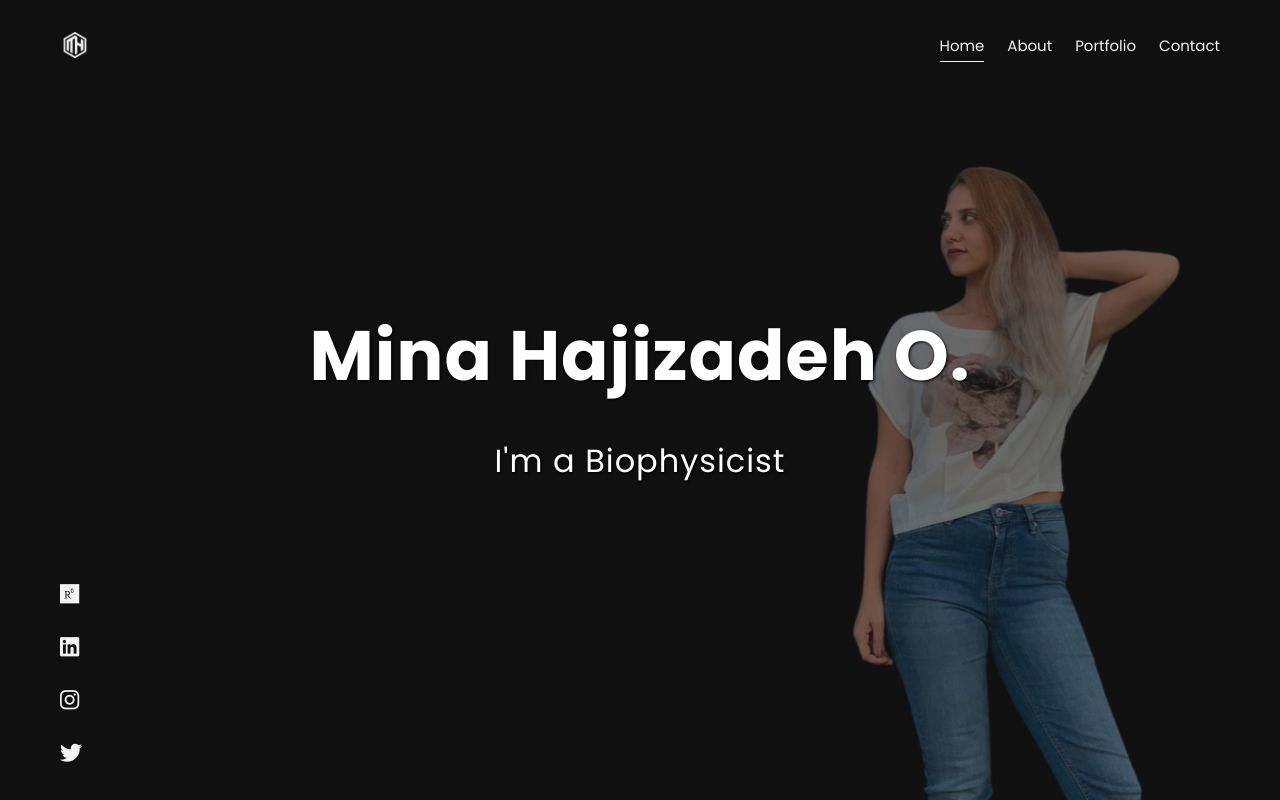
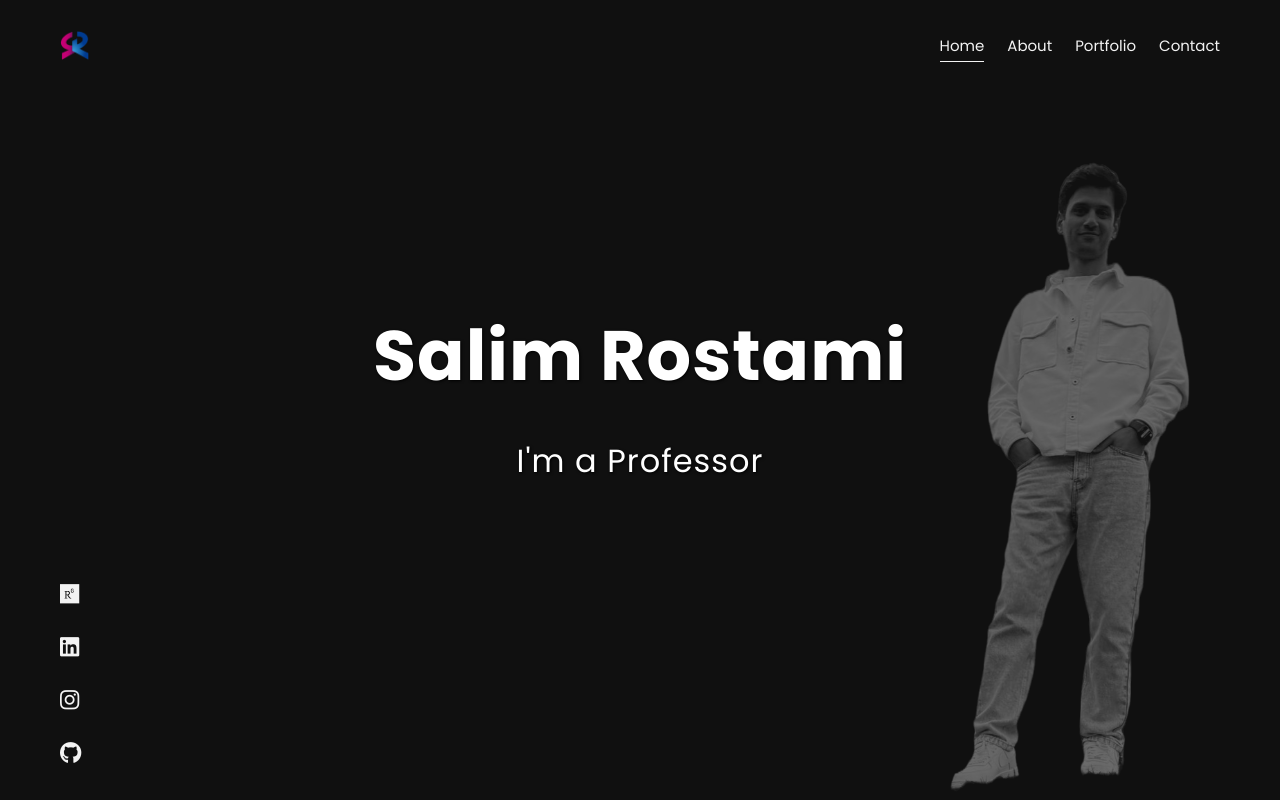
Before and after one commit to salimrostami/salimReact, a React (Create React App) app: page / in a window 1280 px wide. Built offline with nearby package versions, Linux system fonts and the light colour scheme.

Commit message:
homepage salim.projmgt.fr

```diff
--- a/package.json
+++ b/package.json
@@ -1,7 +1,7 @@
 {
   "name": "my-portfolio",
   "version": "0.1.0",
-  "homepage": "https://salimrostami.github.io/sReact/",
+  "homepage": "https://salim.projmgt.fr",
   "private": true,
   "dependencies": {
     "@testing-library/jest-dom": "^5.16.5",
--- a/public/index.html
+++ b/public/index.html
@@ -2,7 +2,7 @@
 <html lang="en">
   <head>
     <meta charset="utf-8" />
-    <link rel="icon" href="%PUBLIC_URL%/projectImages/logoMinaBlack.png" />
+    <link rel="icon" href="%PUBLIC_URL%/projectImages/logoSalim.png" />
     <meta name="viewport" content="width=device-width, initial-scale=1" />
     <meta name="theme-color" content="#000000" />
     <meta
@@ -23,7 +23,7 @@
       crossorigin="anonymous"
       referrerpolicy="no-referrer"
     />
-    <title>Mina Hajizadeh - Biophysicist</title>
+    <title>Salim Rostami - Researcher</title>
   </head>
   <body>
     <div id="root"></div>
--- a/src/App.js
+++ b/src/App.js
@@ -2,28 +2,28 @@ import Header from "./components/Header";
 import AnimatedRoutes from "./components/AnimatedRoutes";
 
 function App() {
+  const personalDetails = {
+    name: "Salim Rostami",
+    location: "Paris, France",
+    tagline: "I'm a Professor",
+    email: "s[dot]rostami[at]ieseg[dot]fr",
+    affiliation: "IESEG School of Management",
+    brand: "Professor who conducts reserach, teaches, and develops learning tools!",
+    intro: "As researcher, I develop mathematical models for a given system (business, project, factory, etc.), and use optimization methods to improve its efficiency (maximize profit, minimize completion time, etc.). In other words, I do mathematical optimization. I also teach Project and Operations Management to B.Sc. and M.Sc. stduents. I am passionate about developing online learning tools and games.",
+    birthday: "1989/07/09",
+    language: "Persian, English, French (B2)",
+  };
   // const personalDetails = {
-  //   name: "Salim Rostami",
-  //   location: "Paris, France",
-  //   tagline: "I'm a Professor",
-  //   email: "s[dot]rostami[at]ieseg[dot]fr",
-  //   affiliation: "IESEG School of Management",
-  //   brand: "Professor who conducts reserach, teaches, and develops learning tools!",
-  //   intro: "As researcher, I develop mathematical models for a given system (business, project, factory, etc.), and use optimization methods to improve its efficiency (maximize profit, minimize completion time, etc.). In other words, I do mathematical optimization. I also teach Project and Operations Management to B.Sc. and M.Sc. stduents. I am passionate about developing online learning tools and games.",
-  //   birthday: "1989/07/09",
-  //   language: "Persian, English, French (B2)",
+  //   name: "Mina Hajizadeh O.",
+  //   location: "Tartu, Estonia",
+  //   tagline: "I'm a Biophysicist",
+  //   email: "mina[dot]hajizadeh[at]ut[dot]ee",
+  //   affiliation: "Physicum, University of Tartu",
+  //   brand: "Physics doctoral candidate interested in structural biology and neutron scattering!",
+  //   intro: "Currently working towards a Ph.D. at Department of Physics, University of Tartu. My fields of interest are: neutron scattering, protein dynamics, molecular dynamics simulation, protein extraction and purification, protein folding, protein structure, protein-protein interactions, and hydrophobicity.",
+  //   birthday: "1993/02/01",
+  //   language: "Persian, Azeri, English, Turkish",
   // };
-  const personalDetails = {
-    name: "Mina Hajizadeh O.",
-    location: "Tartu, Estonia",
-    tagline: "I'm a Biophysicist",
-    email: "mina[dot]hajizadeh[at]ut[dot]ee",
-    affiliation: "Physicum, University of Tartu",
-    brand: "Physics doctoral candidate interested in structural biology and neutron scattering!",
-    intro: "Currently working towards a Ph.D. at Department of Physics, University of Tartu. My fields of interest are: neutron scattering, protein dynamics, molecular dynamics simulation, protein extraction and purification, protein folding, protein structure, protein-protein interactions, and hydrophobicity.",
-    birthday: "1993/02/01",
-    language: "Persian, Azeri, English, Turkish",
-  };
 
   return (
     <>
--- a/src/components/AboutMe.js
+++ b/src/components/AboutMe.js
@@ -1,9 +1,9 @@
-import aboutMeImg from "../images/aboutMina.jpeg";
+import aboutMeImg from "../images/aboutSalim.jpeg";
 import { motion } from "framer-motion";
 import SocialIcons from "../components/SocialIcons";
 import { useInView } from "react-intersection-observer";
 import { useState, useEffect } from "react";
-import resume from "../pages/about/MHajizadehCV.pdf";
+import resume from "../pages/about/RostamiCV.pdf";
 
 const AboutMe = ({ name, email, location, affiliation, brand, intro, birthday, language }) => {
   const [ref, inView] = useInView({
@@ -21,7 +21,7 @@ const AboutMe = ({ name, email, location, affiliation, brand, intro, birthday, l
     setDownloading(true);
     const link = document.createElement("a");
     link.href = resume;
-    link.download = "MHajizadehCV.pdf";
+    link.download = "RostamiCV.pdf";
     link.onload = () => {
       link.remove();
       setDownloading(false);
--- a/src/components/Header.js
+++ b/src/components/Header.js
@@ -1,5 +1,5 @@
 import NavLinks from "./NavLinks";
-import logo from "../images/logoMinaWhite.png";
+import logo from "../images/logoSalim.png";
 
 const Header = () => {
   return (
--- a/src/components/SocialIcons.js
+++ b/src/components/SocialIcons.js
@@ -10,9 +10,20 @@ const SocialIcons = () => {
 
   return (
     <div className="socialIcons" style={styles.socialIcons}>
-      <a className="icon" style={styles.icon} href="https://www.researchgate.net/profile/Mina-Hajizadeh">
+      <a className="icon" style={styles.icon} href="https://www.researchgate.net/profile/Salim-Rostami">
+        <i className="fa-brands fa-researchgate" aria-hidden="true" title="Salim's ResearchGate Profile"></i>
+      </a>
+      <a className="icon" style={styles.icon} href="https://www.linkedin.com/in/salim-rostami-96897431/">
+        <i className="fa-brands fa-linkedin" aria-hidden="true" title="Salim's LinkedIn Profile"></i>
+      </a>
+      <a className="icon" style={styles.icon} href="https://www.instagram.com/salimrostami/">
+        <i className="fa-brands fa-instagram" aria-hidden="true" title="Salim's Instagram Profile"></i>
+      </a>
+      <a className="icon" style={styles.icon} href="https://github.com/salimrostami">
+        <i className="fa-brands fa-github" aria-hidden="true" title="Salim's github Profile"></i>
+      </a>
+      {/* <a className="icon" style={styles.icon} href="https://www.researchgate.net/profile/Mina-Hajizadeh">
         <i className="fa-brands fa-researchgate" aria-hidden="true" title="Mina's ResearchGate Profile"></i>
-        {/* <i class="fa-brands fa-github"></i> */}
       </a>
       <a className="icon" style={styles.icon} href="https://www.linkedin.com/in/mina-hajizadeh-5b1999168/">
         <i className="fa-brands fa-linkedin" aria-hidden="true" title="Mina's LinkedIn Profile"></i>
@@ -22,7 +33,7 @@ const SocialIcons = () => {
       </a>
       <a className="icon" style={styles.icon} href="https://twitter.com/miinariiiii">
         <i className="fa-brands fa-twitter" aria-hidden="true" title="Mina's Twitter Profile"></i>
-      </a>
+      </a> */}
     </div>
   );
 };
--- a/src/pages/landing/Landing.js
+++ b/src/pages/landing/Landing.js
@@ -1,6 +1,6 @@
 import { motion } from "framer-motion";
 import { useInView } from "react-intersection-observer";
-import landingImage from "../../images/mina.png";
+import landingImage from "../../images/salim.png";
 import SocialIcons from "../../components/SocialIcons";
 
 const Landing = ({ name, tagline }) => {
```
Also changed, not shown: 1 other file (tests, documents, lock files or other folders).
